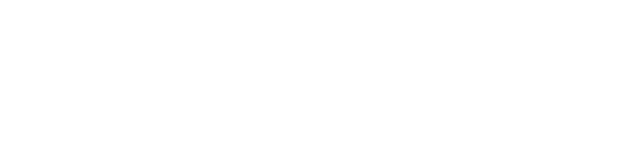
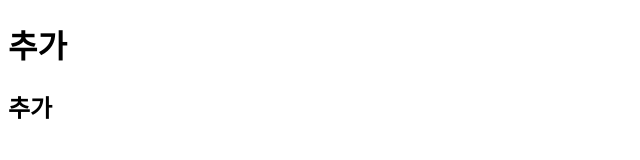
Before and after one commit to junes-lie/test_sample, a plain HTML site: page sub01.html in a window 1280 px wide. Shown: the whole page, without its empty margins (0-640 px from the left). Drawn offline with Linux system fonts and the light colour scheme.

Commit message:
Update sub01.html
추가

```diff
--- a/sub01.html
+++ b/sub01.html
@@ -6,6 +6,7 @@
   <title>Document</title>
 </head>
 <body>
-
+  <h1>추가</h1>
+  <h2>추가</h2>
 </body>
 </html>
```
